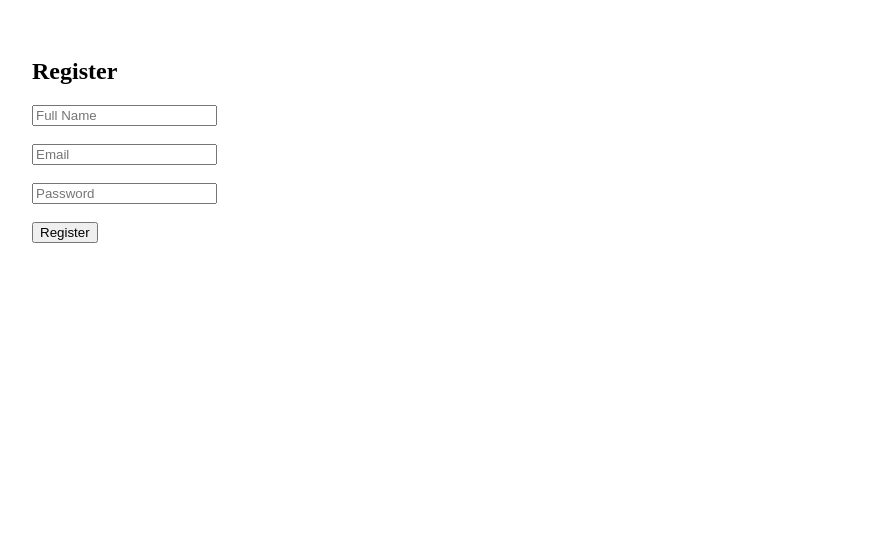
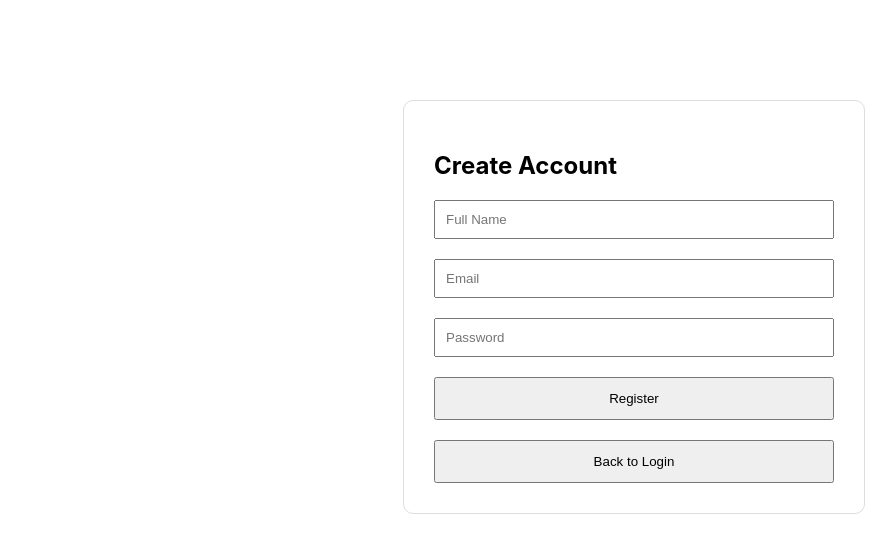
Before and after one commit to alisalhab131-lgtm/basirah-360, a React app: page /register in a window 1280 px wide. Shown: the top 552 px of the page, without its empty margins (6-902 px from the left). Built offline with nearby package versions, Linux system fonts and the light colour scheme; the HTML template or start-up script is replaced by a standard one.

Commit message:
fix: mount all API routes in app.js

```diff
--- a/src/App.jsx
+++ b/src/App.jsx
@@ -16,7 +16,7 @@ import Select from 'react-select';
 // ==========================================
 const API_BASE = 'https://basirah-backend-1.onrender.com';
 
-export default function App() {
+export default function App({ setToken: setParentToken }) {
   const [token, setToken] = useState(() => {
     return localStorage.getItem("token") || null;
   });
@@ -234,6 +234,8 @@ export default function App() {
           onClick={() => {
             localStorage.removeItem("token");
             setToken(null);
+            if (setParentToken) setParentToken(null);
+            window.location.href = "/login";
           }}
           style={{
             padding: "8px 12px",
--- a/src/pages/Login.jsx
+++ b/src/pages/Login.jsx
@@ -1,7 +1,7 @@
 import React, { useState } from "react";
 import axios from "axios";
 
-export default function Login() {
+export default function Login({ setToken }) {
   const [email, setEmail] = useState("");
   const [password, setPassword] = useState("");
   const [loading, setLoading] = useState(false);
@@ -19,10 +19,7 @@ export default function Login() {
     try {
       const res = await axios.post(
         "https://basirah-backend-1.onrender.com/api/auth/login",
-        {
-          email,
-          password,
-        }
+        { email, password }
       );
 
       console.log("LOGIN RESPONSE:", res.data);
@@ -36,10 +33,12 @@ export default function Login() {
 
       localStorage.setItem("token", token);
 
+      // Update parent state so App re-renders immediately
+      if (setToken) setToken(token);
+
       window.location.href = "/dashboard";
     } catch (err) {
       console.error("LOGIN ERROR:", err.response?.data || err.message);
-
       alert(
         err.response?.data?.message ||
         err.response?.data?.error ||
@@ -58,6 +57,7 @@ export default function Login() {
         padding: "30px",
         border: "1px solid #ddd",
         borderRadius: "10px",
+        fontFamily: "Inter, sans-serif",
       }}
     >
       <h2>Basirah 360 Login</h2>
@@ -68,7 +68,7 @@ export default function Login() {
           placeholder="Email"
           value={email}
           onChange={(e) => setEmail(e.target.value)}
-          style={{ width: "100%", padding: "10px" }}
+          style={{ width: "100%", padding: "10px", boxSizing: "border-box" }}
         />
 
         <br />
@@ -79,7 +79,7 @@ export default function Login() {
           placeholder="Password"
           value={password}
           onChange={(e) => setPassword(e.target.value)}
-          style={{ width: "100%", padding: "10px" }}
+          style={{ width: "100%", padding: "10px", boxSizing: "border-box" }}
         />
 
         <br />
@@ -88,11 +88,7 @@ export default function Login() {
         <button
           type="submit"
           disabled={loading}
-          style={{
-            width: "100%",
-            padding: "12px",
-            cursor: "pointer",
-          }}
+          style={{ width: "100%", padding: "12px", cursor: "pointer" }}
         >
           {loading ? "Logging in..." : "Login"}
         </button>
@@ -102,11 +98,7 @@ export default function Login() {
 
       <button
         onClick={() => (window.location.href = "/register")}
-        style={{
-          width: "100%",
-          padding: "12px",
-          cursor: "pointer",
-        }}
+        style={{ width: "100%", padding: "12px", cursor: "pointer" }}
       >
         Create Account
       </button>
--- a/src/pages/Register.jsx
+++ b/src/pages/Register.jsx
@@ -8,7 +8,7 @@ export default function Register() {
     full_name: "",
     email: "",
     password: "",
-    role: "user"
+    role: "user",
   });
 
   const [loading, setLoading] = useState(false);
@@ -22,22 +22,13 @@ export default function Register() {
     setLoading(true);
 
     try {
-      const res = await axios.post(
-        `${API_BASE}/api/auth/register`,
-        form
-      );
+      const res = await axios.post(`${API_BASE}/api/auth/register`, form);
 
-      alert("User registered successfully!");
+      alert("User registered successfully! Please log in.");
       console.log(res.data);
 
-      // optional reset
-      setForm({
-        full_name: "",
-        email: "",
-        password: "",
-        role: "user"
-      });
-
+      // Redirect to login after successful register
+      window.location.href = "/login";
     } catch (err) {
       alert(err.response?.data?.message || "Register failed");
       console.error(err);
@@ -47,8 +38,17 @@ export default function Register() {
   };
 
   return (
-    <div style={{ padding: 30 }}>
-      <h2>Register</h2>
+    <div
+      style={{
+        maxWidth: "400px",
+        margin: "100px auto",
+        padding: "30px",
+        border: "1px solid #ddd",
+        borderRadius: "10px",
+        fontFamily: "Inter, sans-serif",
+      }}
+    >
+      <h2>Create Account</h2>
 
       <form onSubmit={handleSubmit}>
         <input
@@ -57,17 +57,22 @@ export default function Register() {
           value={form.full_name}
           onChange={handleChange}
           required
+          style={{ width: "100%", padding: "10px", boxSizing: "border-box" }}
         />
-        <br /><br />
+        <br />
+        <br />
 
         <input
           name="email"
+          type="email"
           placeholder="Email"
           value={form.email}
           onChange={handleChange}
           required
+          style={{ width: "100%", padding: "10px", boxSizing: "border-box" }}
         />
-        <br /><br />
+        <br />
+        <br />
 
         <input
           type="password"
@@ -76,13 +81,28 @@ export default function Register() {
           value={form.password}
           onChange={handleChange}
           required
+          style={{ width: "100%", padding: "10px", boxSizing: "border-box" }}
         />
-        <br /><br />
+        <br />
+        <br />
 
-        <button type="submit" disabled={loading}>
+        <button
+          type="submit"
+          disabled={loading}
+          style={{ width: "100%", padding: "12px", cursor: "pointer" }}
+        >
           {loading ? "Registering..." : "Register"}
         </button>
       </form>
+
+      <br />
+
+      <button
+        onClick={() => (window.location.href = "/login")}
+        style={{ width: "100%", padding: "12px", cursor: "pointer" }}
+      >
+        Back to Login
+      </button>
     </div>
   );
 }
--- a/src/router.jsx
+++ b/src/router.jsx
@@ -1,5 +1,5 @@
 import { Routes, Route, Navigate } from "react-router-dom";
-import { useState } from "react";
+import { useState, useEffect } from "react";
 
 import Login from "./pages/Login.jsx";
 import Register from "./pages/Register.jsx";
@@ -8,6 +8,13 @@ import App from "./App.jsx";
 export default function Router() {
   const [token, setToken] = useState(localStorage.getItem("token"));
 
+  // Keep token state in sync if localStorage changes (e.g. logout in another tab)
+  useEffect(() => {
+    const syncToken = () => setToken(localStorage.getItem("token"));
+    window.addEventListener("storage", syncToken);
+    return () => window.removeEventListener("storage", syncToken);
+  }, []);
+
   const isAuth = () => !!token;
 
   return (
@@ -15,9 +22,7 @@ export default function Router() {
       {/* DEFAULT ENTRY */}
       <Route
         path="/"
-        element={
-          isAuth() ? <Navigate to="/dashboard" /> : <Navigate to="/login" />
-        }
+        element={isAuth() ? <Navigate to="/dashboard" /> : <Navigate to="/login" />}
       />
 
       {/* LOGIN */}
@@ -29,13 +34,13 @@ export default function Router() {
       {/* REGISTER */}
       <Route path="/register" element={<Register />} />
 
-      {/* DASHBOARD */}
+      {/* DASHBOARD - passes setToken so App can handle logout */}
       <Route
         path="/dashboard"
-        element={isAuth() ? <App /> : <Navigate to="/login" />}
+        element={isAuth() ? <App setToken={setToken} /> : <Navigate to="/login" />}
       />
 
-      {/* fallback */}
+      {/* Fallback */}
       <Route path="*" element={<Navigate to="/" />} />
     </Routes>
   );
```
